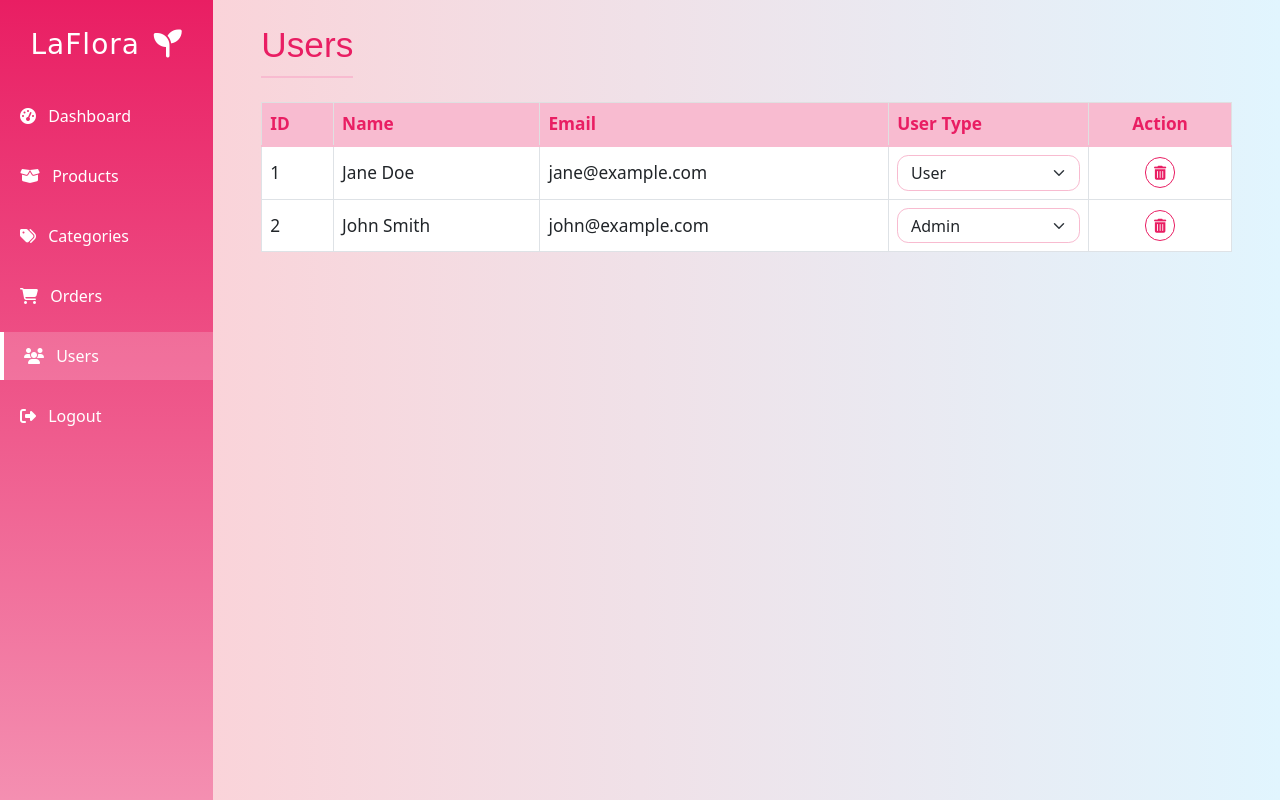
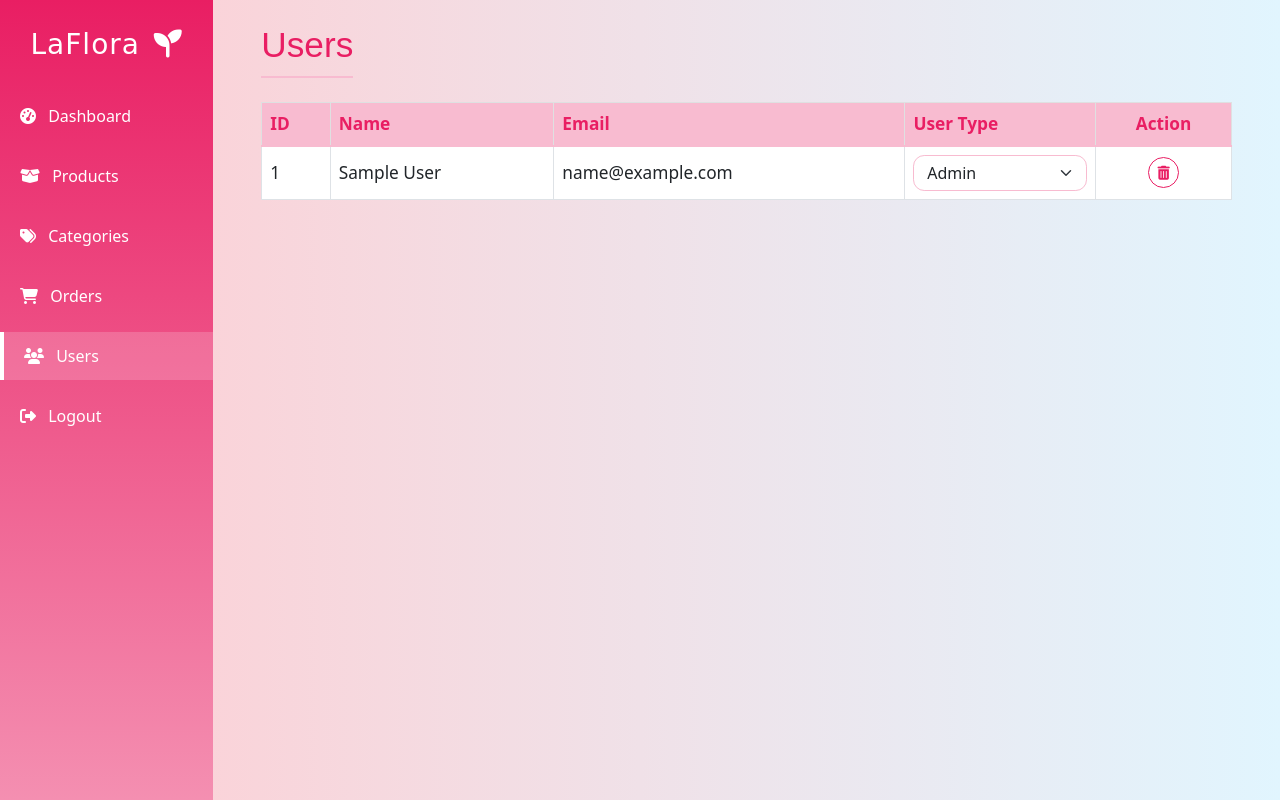
Before and after one commit to Nimesh-Kavinda/LaFlora, a PHP site: page /views/admin/users.php in a window 1280 px wide. Run offline with PHP 8.4, Linux system fonts and the light colour scheme; tables that the repository leaves empty or names only in its code hold one stand-in row (values such as "Sample post").

Commit message:
Enhance admin user management: implement user type update and deletion functionality, add success/error alerts, and streamline user listing with dynamic form submissions.

```diff
--- a/views/admin/users.php
+++ b/views/admin/users.php
@@ -1,3 +1,42 @@
+<?php
+require_once '../../config/db.php';
+
+$success = '';
+$error = '';
+
+// Handle user type update
+if ($_SERVER['REQUEST_METHOD'] === 'POST' && isset($_POST['update_user_type'], $_POST['user_id'], $_POST['user_type'])) {
+    $user_id = intval($_POST['user_id']);
+    $user_type = $_POST['user_type'] === 'admin' ? 'admin' : 'user';
+    $stmt = $conn->prepare('UPDATE users SET role = :user_type WHERE id = :id');
+    $stmt->bindParam(':user_type', $user_type);
+    $stmt->bindParam(':id', $user_id, PDO::PARAM_INT);
+    if ($stmt->execute()) {
+        $success = 'User type updated successfully!';
+    } else {
+        $error = 'Failed to update user type.';
+    }
+}
+
+// Handle user delete
+if ($_SERVER['REQUEST_METHOD'] === 'POST' && isset($_POST['delete_user_id'])) {
+    $user_id = intval($_POST['delete_user_id']);
+    $stmt = $conn->prepare('DELETE FROM users WHERE id = :id');
+    $stmt->bindParam(':id', $user_id, PDO::PARAM_INT);
+    if ($stmt->execute()) {
+        $success = 'User deleted successfully!';
+    } else {
+        $error = 'Failed to delete user.';
+    }
+}
+
+// Fetch all users
+$users = [];
+$stmt = $conn->query('SELECT id, name, email, role FROM users ORDER BY id ASC');
+if ($stmt) {
+    $users = $stmt->fetchAll(PDO::FETCH_ASSOC);
+}
+?>
 <!DOCTYPE html>
 <html lang="en">
 <head>
@@ -20,6 +59,17 @@
                 <div class="d-flex justify-content-between align-items-center mb-4">
                     <h1 class="admin-title mb-0">Users</h1>
                 </div>
+                <?php if ($success): ?>
+                    <div class="alert alert-success alert-dismissible fade show" role="alert">
+                        <?= htmlspecialchars($success) ?>
+                        <button type="button" class="btn-close" data-bs-dismiss="alert" aria-label="Close"></button>
+                    </div>
+                <?php elseif ($error): ?>
+                    <div class="alert alert-danger alert-dismissible fade show" role="alert">
+                        <?= htmlspecialchars($error) ?>
+                        <button type="button" class="btn-close" data-bs-dismiss="alert" aria-label="Close"></button>
+                    </div>
+                <?php endif; ?>
                 <div class="table-responsive">
                     <table class="table table-bordered table-hover align-middle bg-white user-table">
                         <thead class="table-light">
@@ -32,35 +82,28 @@
                             </tr>
                         </thead>
                         <tbody>
+                            <?php foreach ($users as $user): ?>
                                 <tr>
-                                <td>1</td>
-                                <td>Jane Doe</td>
-                                <td>jane@example.com</td>
+                                    <td><?= htmlspecialchars($user['id']) ?></td>
+                                    <td><?= htmlspecialchars($user['name']) ?></td>
+                                    <td><?= htmlspecialchars($user['email']) ?></td>
                                     <td>
-                                    <select class="form-select form-select-sm user-type-select">
-                                        <option value="user" selected>User</option>
-                                        <option value="admin">Admin</option>
+                                        <form method="POST" class="d-inline">
+                                            <input type="hidden" name="user_id" value="<?= htmlspecialchars($user['id']) ?>">
+                                            <select name="user_type" class="form-select form-select-sm user-type-select" onchange="this.form.submit()">
+                                                <option value="user" <?= $user['role'] === 'user' ? 'selected' : '' ?>>User</option>
+                                                <option value="admin" <?= $user['role'] === 'admin' ? 'selected' : '' ?>>Admin</option>
                                             </select>
+                                        </form>
                                     </td>
                                     <td class="text-center">
-                                    <button type="button" class="btn btn-sm btn-outline-danger" title="Delete"><i class="fas fa-trash-alt"></i></button>
+                                        <form method="POST" class="d-inline">
+                                            <input type="hidden" name="delete_user_id" value="<?= htmlspecialchars($user['id']) ?>">
+                                            <button type="submit" class="btn btn-sm btn-outline-danger" title="Delete" onclick="return confirm('Are you sure you want to delete this user?')"><i class="fas fa-trash-alt"></i></button>
+                                        </form>
                                     </td>
                                 </tr>
-                            <tr>
-                                <td>2</td>
-                                <td>John Smith</td>
-                                <td>john@example.com</td>
-                                <td>
-                                    <select class="form-select form-select-sm user-type-select">
-                                        <option value="user">User</option>
-                                        <option value="admin" selected>Admin</option>
-                                    </select>
-                                </td>
-                                <td class="text-center">
-                                    <button type="button" class="btn btn-sm btn-outline-danger" title="Delete"><i class="fas fa-trash-alt"></i></button>
-                                </td>
-                            </tr>
-                            <!-- More user rows as needed -->
+                            <?php endforeach; ?>
                         </tbody>
                     </table>
                 </div>
```
Lines whose indentation alone changed are shown as unchanged.
